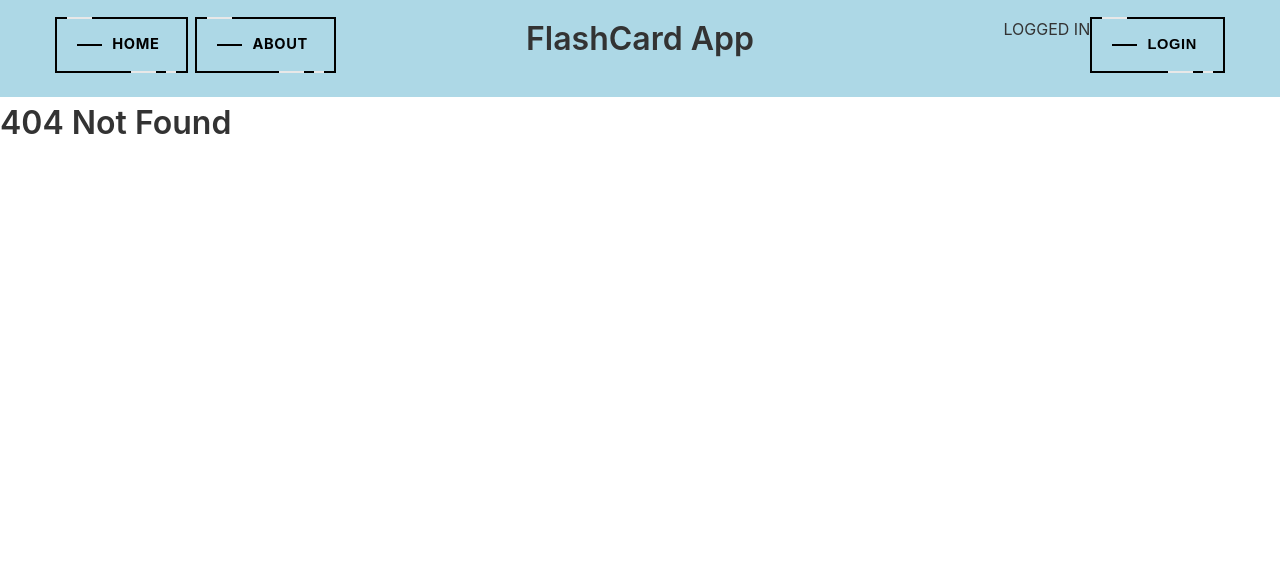
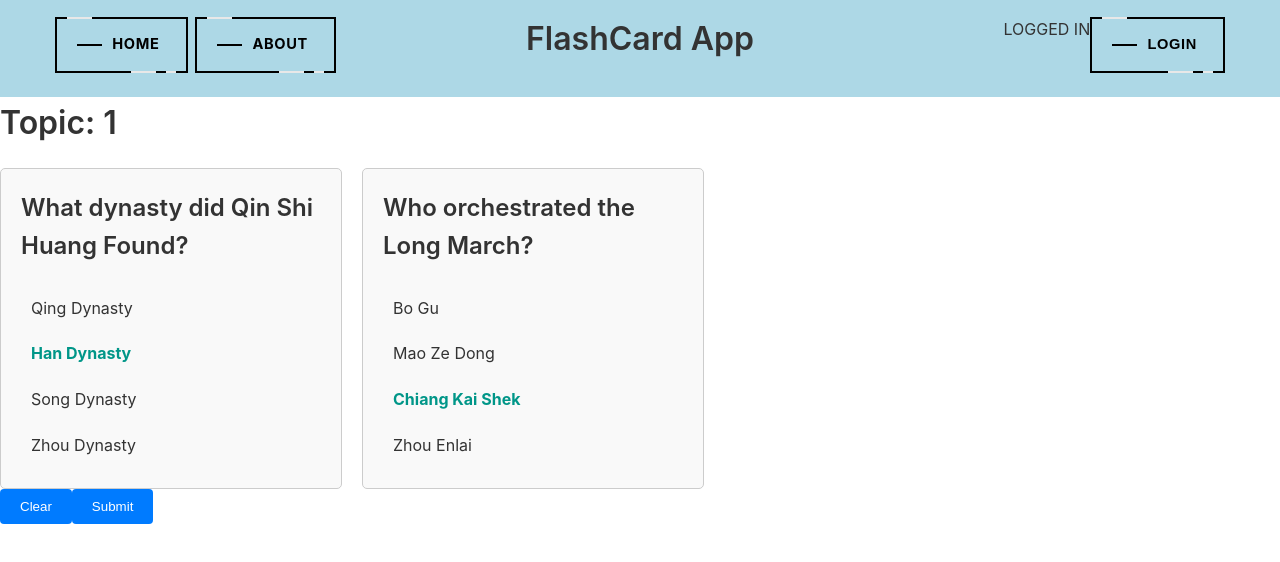
Before and after one commit to FlashCardGeneratorApp/Flashcard-App-Frontend, a React (Vite) app: page /cardview/1 in a window 1280 px wide. Before the commit this address had no page. Shown: the top 562 px of the page. Built offline with nearby package versions, Linux system fonts and the light colour scheme; no server answers.

Commit message:
Added Multi-select

```diff
--- a/src/components/Nav.jsx
+++ b/src/components/Nav.jsx
@@ -2,6 +2,7 @@ import React from "react";
 import { BrowserRouter as Router, Route, Routes, Link } from "react-router-dom";
 import About from "./About"; // Import the About component
 import Home from "./Home";
+import Cardview from "./cardview";
 import Login from "./Login";
 import "./Nav.css";
 const NotFound = () => <h2>404 Not Found</h2>;
@@ -69,6 +70,7 @@ const Nav = () => {
       <Routes>
         <Route exact path="/" element={<Home />} />
         <Route path="/about" element={<About />} />
+        <Route path="/cardview/:topic" element={<Cardview />} />
         <Route path="*" element={<NotFound />} />
       </Routes>
     </div>
--- /dev/null
+++ b/src/components/cardview.jsx
@@ -0,0 +1,101 @@
+import React, { useEffect, useState } from "react";
+import { useParams } from "react-router-dom";
+import "./cardview.css";
+
+const Cardview = () => {
+  const { topic } = useParams();
+  const Question_List = [
+    {
+      question: "What dynasty did Qin Shi Huang Found?",
+      options: ["Qing Dynasty", "Han Dynasty", "Song Dynasty", "Zhou Dynasty"],
+      answer: 1,
+    },
+    {
+      question: "Who orchestrated the Long March?",
+      options: ["Bo Gu", "Mao Ze Dong", "Chiang Kai Shek", "Zhou Enlai"],
+      answer: 2,
+    },
+  ];
+  const [questionList, setQuestionList] = useState([]);
+  const [selectedIndices, setSelectedIndices] = useState([]);
+  const [isLoading, setIsLoading] = useState(true);
+
+  useEffect(() => {
+    const fetchQuestionList = async () => {
+      try {
+        const response = await fetch(`/api/question/${topic}`); // Change to Django endpoint for AI Generation
+        if (!response.ok) {
+          throw new Error("Network response was not ok");
+        }
+        const data = await response.json();
+        setQuestionList(data);
+        setIsLoading(false);
+      } catch (error) {
+        console.error("Error fetching question list:", error);
+        setQuestionList(Question_List); // Setting default data on failure, remove when endpoint exists
+        setIsLoading(false);
+      }
+    };
+
+    fetchQuestionList();
+  }, []);
+
+  const handleClick = (index) => {
+    if (selectedIndices.includes(index)) {
+      setSelectedIndices(selectedIndices.filter((i) => i !== index));
+    } else {
+      setSelectedIndices([...selectedIndices, index]);
+    }
+  };
+
+  const handleClear = () => {
+    setSelectedIndices([]);
+  };
+
+  const handleSubmit = () => {
+    const selectedItems = selectedIndices.map(index => questionList[index]);
+    console.log("Selected Items:", selectedItems);
+    // Implement further submission logic here
+    // TODO Commit and then Redirect
+};
+
+
+  if (isLoading) {
+    return <div>Loading...</div>;
+  }
+
+  return (
+    <content>
+      <h2>Topic: {topic}</h2>
+    <div className="card-container">
+      {questionList.map((item, index) => (
+        <div
+          key={index}
+          className={selectedIndices.includes(index) ? "card clicked" : "card"}
+          onClick={() => handleClick(index)}
+        >
+          <h3>{item.question}</h3>
+          <ul className="options-list">
+            {item.options.map((option, optionIndex) => (
+              <li
+                key={optionIndex}
+                className={
+                  optionIndex === item.answer ? "answer-option" : "option"
+                }
+              >
+                {option}
+              </li>
+            ))}
+          </ul>
+        </div>
+      ))}
+    </div>
+    <div className="Button-Flex">
+      <button onClick={handleClear}>Clear</button>
+      <button onClick={handleSubmit}>Submit</button>
+    </div>
+    </content>
+  );
+};
+
+export default Cardview;
--- a/vite-env.d.ts
+++ b/vite-env.d.ts
@@ -1 +1,2 @@
-/// <reference types="vite/client" />
+
+// / <reference types="vite/client" />
```
Also changed, not shown: src/Nav.js (deleted, +0 -57 lines), src/components/cardview.js (deleted, +0 -79 lines).
